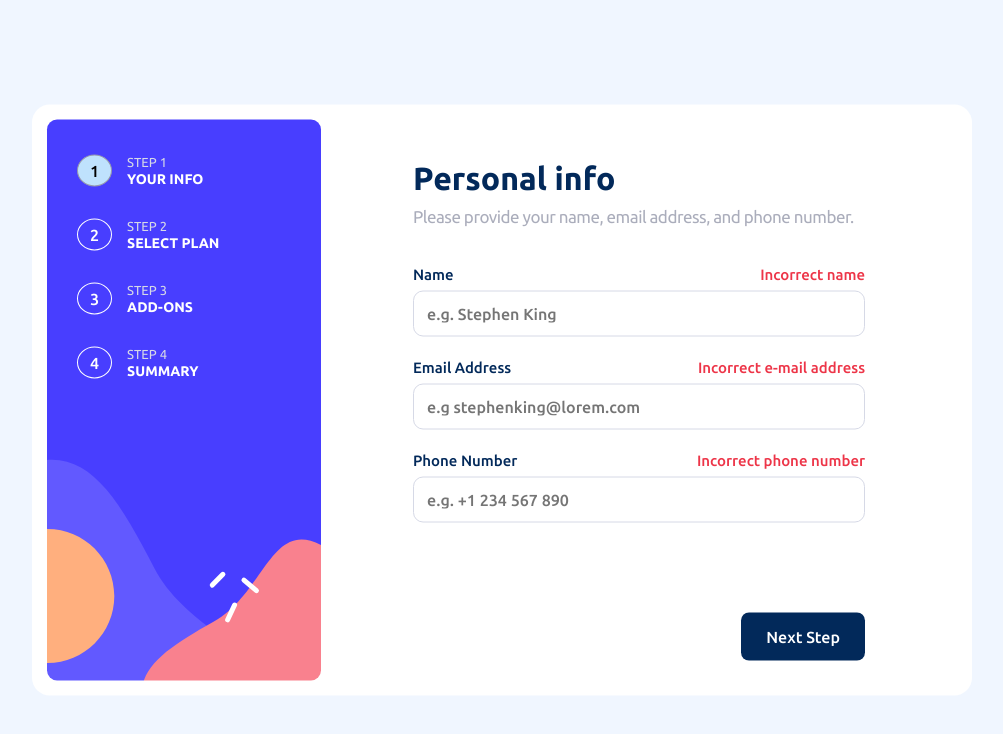
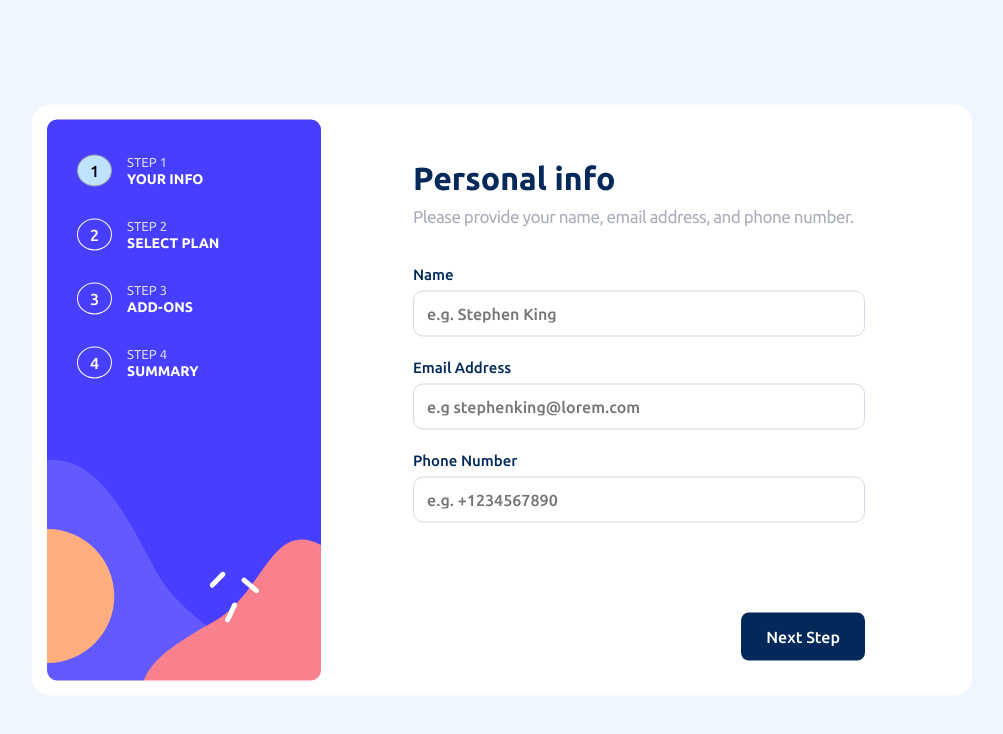
Before and after one commit to ysnitko/Multi-step-form, a React (Create React App) app: page / in a window 1280 px wide. Shown: the top 734 px of the page, without its empty margins (138-1141 px from the left). Built offline with nearby package versions, Linux system fonts and the light colour scheme.

Commit message:
add changes

```diff
--- a/src/components/FormInput/FormInput.css
+++ b/src/components/FormInput/FormInput.css
@@ -47,14 +47,12 @@ input {
 }
 
 .input-errormessage {
-  /* width: 100%; */
-
   display: none;
   color: hsl(354, 84%, 57%);
   flex-shrink: 100;
 
 }
 
-.test:invalid ~ .input-errormessage   {
+.test:invalid[focused='true'] ~ .input-errormessage   {
   display: block;
 }
--- a/src/components/FormInput/FormInput.jsx
+++ b/src/components/FormInput/FormInput.jsx
@@ -1,14 +1,26 @@
-import React from 'react';
+import React, { useState } from 'react';
 import './FormInput.css';
 
 const FormInput = (props) => {
   const { label, onChange, errorMessage, id, ...inpurProps } = props;
+  const [focused, setFocused] = useState(false);
+
+  const handleFocus = (event) => {
+    setFocused(true);
+  };
+
   return (
     <div className="personal-info">
       {/* <div className="label-error"> */}
       <label htmlFor={inpurProps.name}>{label}</label>
       {/* </div> */}
-      <input {...inpurProps} onChange={onChange} className="test" />
+      <input
+        {...inpurProps}
+        onChange={onChange}
+        onBlur={handleFocus}
+        className="test"
+        focused={focused.toString()}
+      />
       <span className="input-errormessage">{errorMessage}</span>
     </div>
   );
--- a/src/constants.js
+++ b/src/constants.js
@@ -73,10 +73,11 @@ export const inputs = [
   {
     id: 3,
     name: 'phone',
-    type: 'phonenum',
-    placeholder: 'e.g. +1 234 567 890',
+    type: 'text',
+    placeholder: 'e.g. +1234567890',
     label: 'Phone Number',
     errorMessage: 'Incorrect phone number',
+    pattern: '^[+][0-9]{3,16}$',
     required: true,
   },
 ];
```
